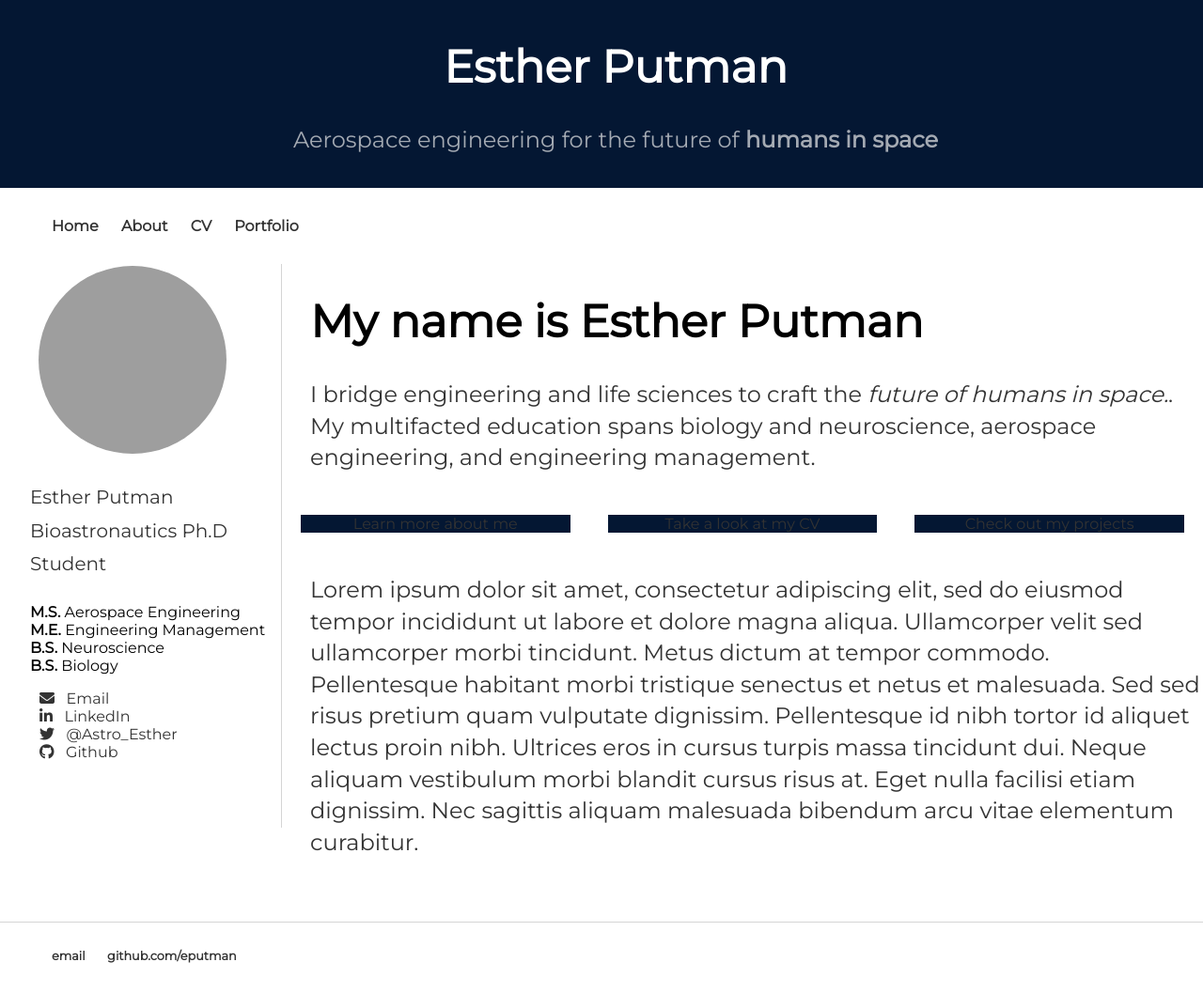
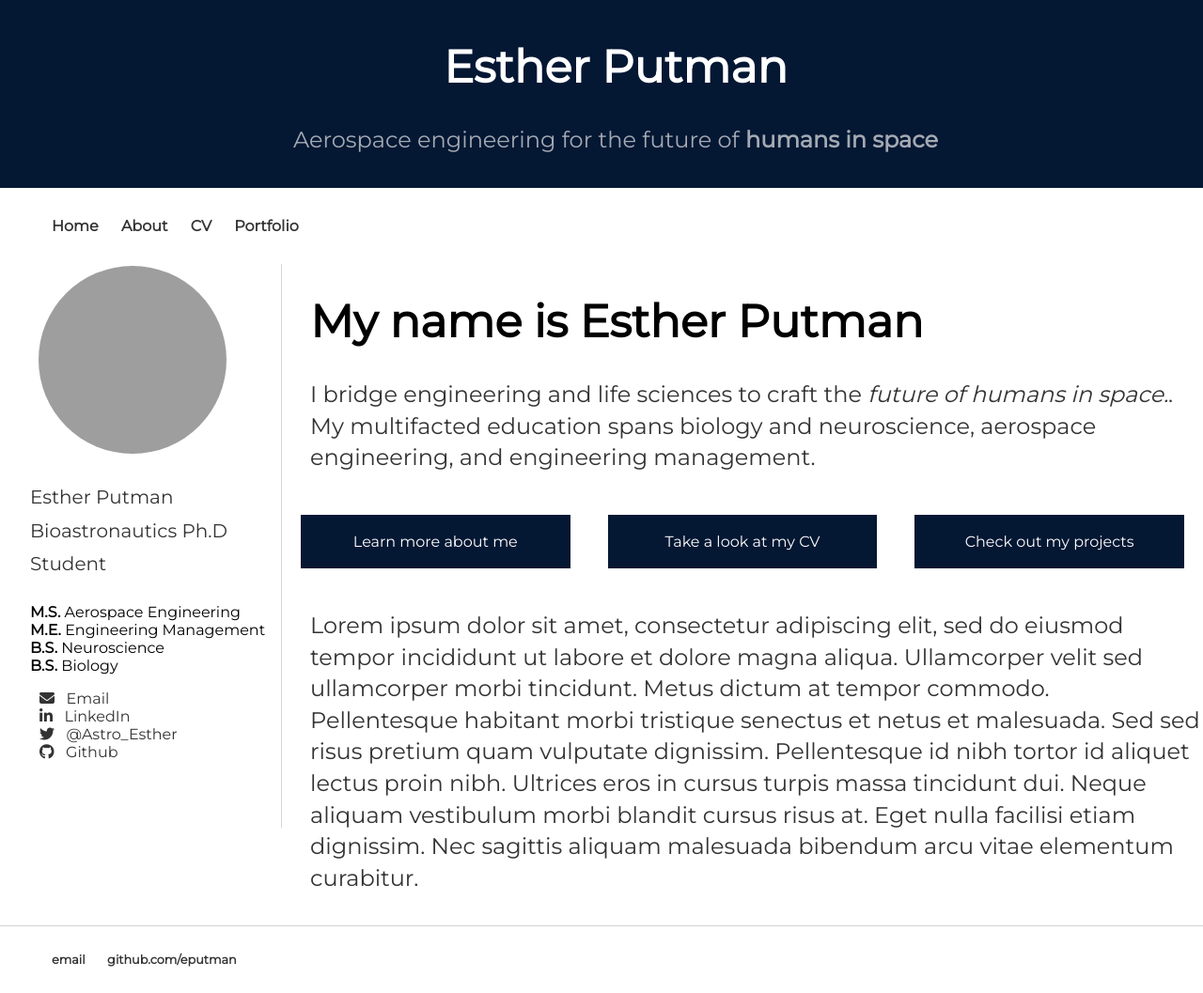
Before and after one commit to eputman/eputman.github.io, a Jekyll site: the page built from index.html, in a window 1280 px wide and 1057 px high. Shown: the whole window at 94% size. Built offline with Jekyll 4.4.1, drawn with Linux system fonts in a browser that asks for light colours; nearby versions of some CDN libraries; grey boxes are pictures that could not be loaded.

Commit message:
Update index.html

```diff
--- a/index.html
+++ b/index.html
@@ -33,13 +33,13 @@
 				<div class="clearfix">
 				<div class="flex-container">
 					<div class="box">
-					<a href="/about">Learn more about me</a>
+					<a href="/about" class="button">Learn more about me</a>
 					</div>
 					<div class="box">
-					<a href="/CV">Take a look at my CV</a>
+					<a href="/CV" class="button">Take a look at my CV</a>
 					</div>
-					<div class="box">
-					<a href="/portfolio">Check out my projects</a>
+					<div class="box" >
+					<a href="/portfolio" class="button">Check out my projects</a>
 					</div>
 				</div> <!-- /flex-container-->
 				</div> <!-- /clearfix-->
```
